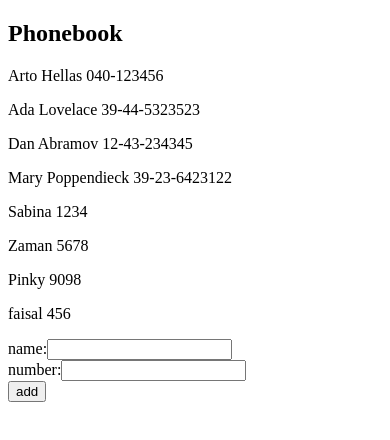
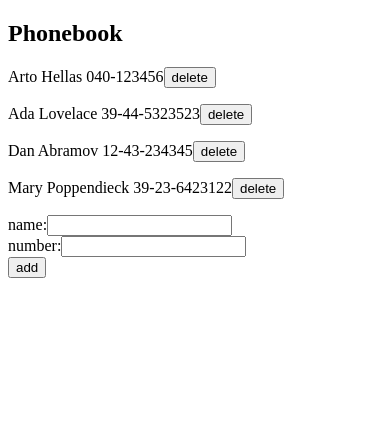
Before and after one commit to ZamanS94/UniofHelsinki_FullStackOpen, a React (Vite) app in the folder part2/: page / in a window 390 px wide. Shown: the top 440 px of the page. Built offline with nearby package versions, Linux system fonts and the light colour scheme; data requests are answered from the project's data file.

Commit message:
2.14: The Phonebook step 9

```diff
--- a/part2/db.json
+++ b/part2/db.json
@@ -3,42 +3,22 @@
     {
       "name": "Arto Hellas",
       "number": "040-123456",
-      "id": "1"
+      "id": 1
     },
     {
       "name": "Ada Lovelace",
       "number": "39-44-5323523",
-      "id": "2"
+      "id": 2
     },
     {
       "name": "Dan Abramov",
       "number": "12-43-234345",
-      "id": "3"
+      "id": 3
     },
     {
       "name": "Mary Poppendieck",
       "number": "39-23-6423122",
-      "id": "4"
-    },
-    {
-      "id": 5,
-      "name": "Sabina ",
-      "number": "1234"
-    },
-    {
-      "id": 6,
-      "name": "Zaman",
-      "number": "5678"
-    },
-    {
-      "id": 7,
-      "name": "Pinky",
-      "number": "9098"
-    },
-    {
-      "id": "dadc",
-      "name": "faisal",
-      "number": "456"
+      "id": 4
     }
   ]
 }
--- a/part2/src/App.jsx
+++ b/part2/src/App.jsx
@@ -11,7 +11,7 @@ const App = () => {
     personService
       .getAll()
       .then(initialPersons => {
-        setPersons(initialPersons);
+        setPersons(initialPersons)
       })
   }, [])
 
@@ -43,12 +43,25 @@ const App = () => {
     setNewPersonNumber(event.target.value)
   }
 
+  const handleClick = (person) => {
+    if (window.confirm(`Delete ${person.name}?`)) {
+    personService
+      .deletePerson(person.id)
+      .then(() => {
+        setPersons(persons.filter(personV => personV.id !== person.id));
+      })
+  }}
+// axios will call the deault method. after sending the delete request, then --> setperson will be called
+// by filtering ids when id!= deleted id.
+
   return (
     <div>
       <h2>Phonebook</h2>
+      <p>
       {persons.map(person => (
-        <Person key={person.id} person={person} />
-      ))}
+  <Person key={person.id} person={person} handleClick={() => handleClick(person)} />
+))}
+       </p>
       <form onSubmit={addPerson}>
         <div>
           name:
--- a/part2/src/component/persons.jsx
+++ b/part2/src/component/persons.jsx
@@ -1,7 +1,12 @@
 import React from 'react'
 
-const Person = ({ person }) => {
-  return <p key={person.id}> {person.name} {person.number}</p>
+const Person = ({ person,handleClick}) => {
+  return (
+    <p key={person.id}>
+      {person.name} {person.number}
+      <button onClick={() => handleClick(person.id)}>delete</button>
+    </p>
+  )
 }
 
 export default Person
--- a/part2/src/services/persons.jsx
+++ b/part2/src/services/persons.jsx
@@ -19,10 +19,17 @@ const update = async (id, newObject) => {
   return response.data
 }
 
+const deletePerson = async(id) => {
+  const request = axios.delete(`${baseUrl}/${id}`)
+  const response = await request
+  return response.data
+}
+
 const personService = {
     getAll: getAll,
     create: create,
-    update: update
+    update: update,
+    deletePerson: deletePerson
   }
 
   export default personService
```
